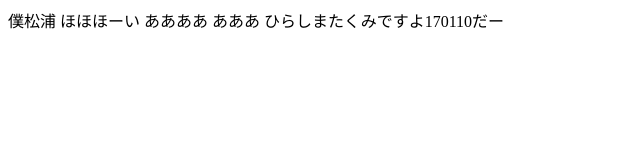
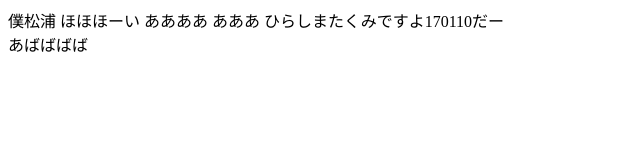
Before and after one commit to TakumiHirashima/takumi, a plain HTML site: page index.html in a window 1280 px wide. Shown: the whole page, without its empty margins (0-640 px from the left). Drawn offline with Linux system fonts and the light colour scheme.

Commit message:
divをついか

```diff
--- a/index.html
+++ b/index.html
@@ -11,5 +11,8 @@
 	ああああ
 	あああ
 	ひらしまたくみですよ170110だー
+
+
+	<div class="ppap">あばばばば</div>
 </body>
 </html>
```
